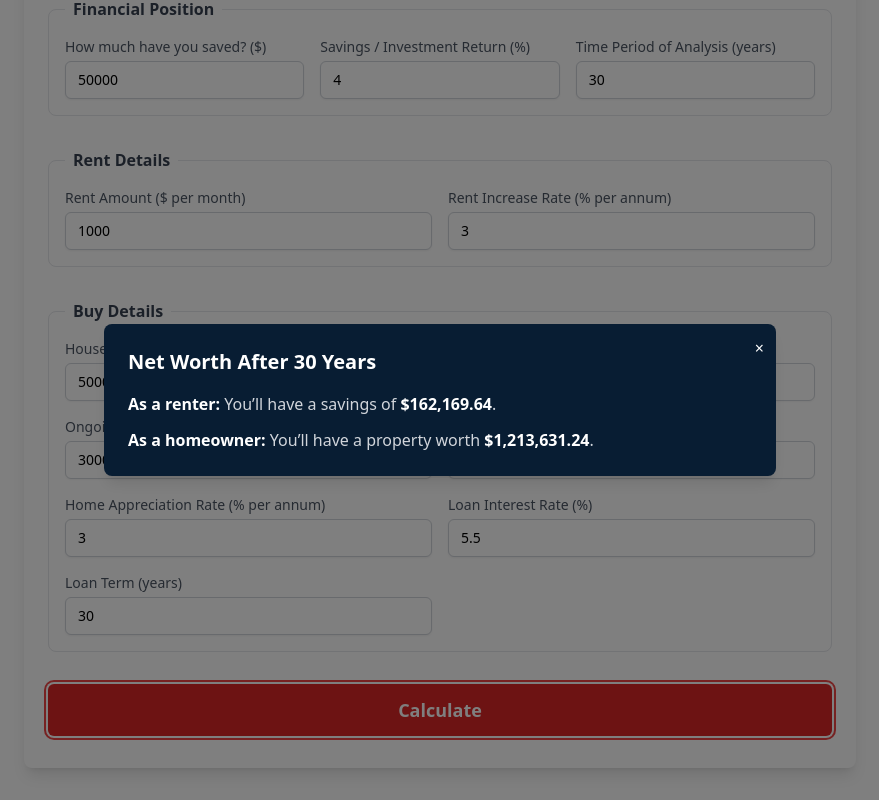
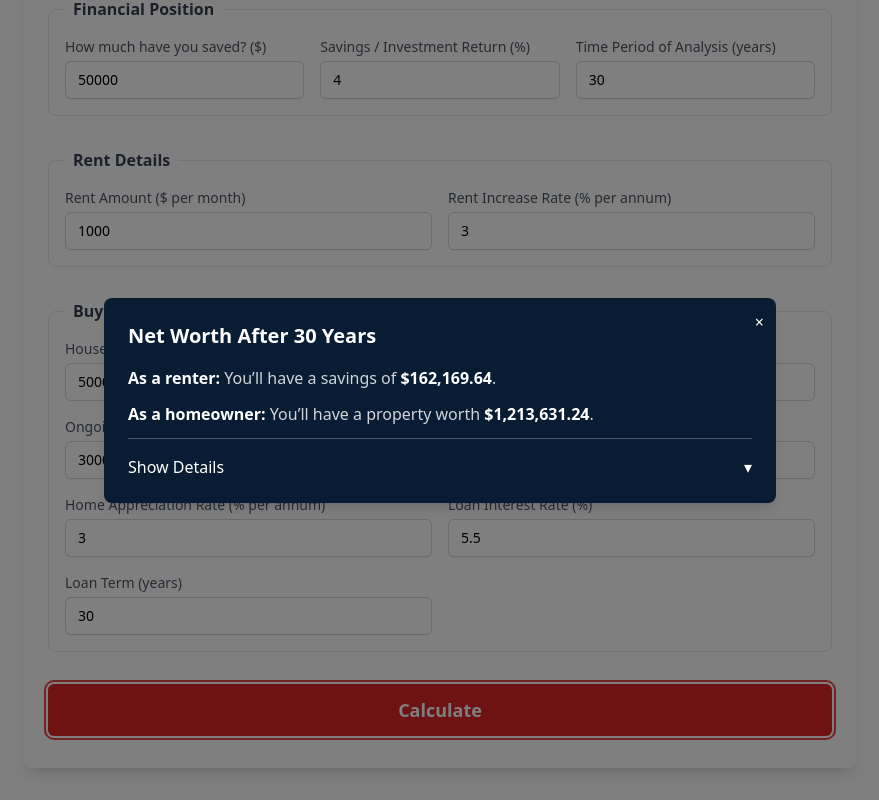
Before and after one commit to rhysheavensmith/rentVsBuyCalculator, a React (Vite) app: page / in a window 1280 px wide. Both pictures are taken after a click on the button "Calculate". Shown: the part 163-963 px from the top of the page, without its empty margins (200-1079 px from the left). Built offline with nearby package versions, Linux system fonts and the light colour scheme.

Commit message:
added a details section to the results

```diff
--- a/src/components/SavingsCalculator.jsx
+++ b/src/components/SavingsCalculator.jsx
@@ -351,6 +351,53 @@ const SavingsCalculator = () => {
 									</span>
 									.
 								</p>
+
+								{/* Accordion for details */}
+								<div className='border-t border-gray-600 mt-4 pt-4'>
+									<button
+										className='w-full text-left font-medium text-white flex items-center justify-between hover:text-red-400 transition-colors'
+										onClick={() =>
+											setOutputs((prev) => ({
+												...prev,
+												showDetails: !prev.showDetails,
+											}))
+										}
+									>
+										<span>
+											{outputs.showDetails ? 'Hide Details' : 'Show Details'}
+										</span>
+										<span
+											className={`transform transition-transform ${
+												outputs.showDetails ? 'rotate-180' : ''
+											}`}
+										>
+											&#9662;
+										</span>
+									</button>
+									{outputs.showDetails && (
+										<div className='mt-4 space-y-2 text-sm'>
+											<p>
+												<strong className='font-semibold text-white'>
+													Total Rent Paid:{' '}
+												</strong>
+												${Number(outputs.totalRentPaid).toLocaleString()}
+											</p>
+											<p>
+												<strong className='font-semibold text-white'>
+													Total Mortgage Payments:{' '}
+												</strong>
+												$
+												{Number(outputs.totalMortgagePayments).toLocaleString()}
+											</p>
+											<p>
+												<strong className='font-semibold text-white'>
+													Total Ongoing Costs:{' '}
+												</strong>
+												${Number(outputs.totalOngoingCosts).toLocaleString()}
+											</p>
+										</div>
+									)}
+								</div>
 							</div>
 						</motion.div>
 					</motion.div>
```
